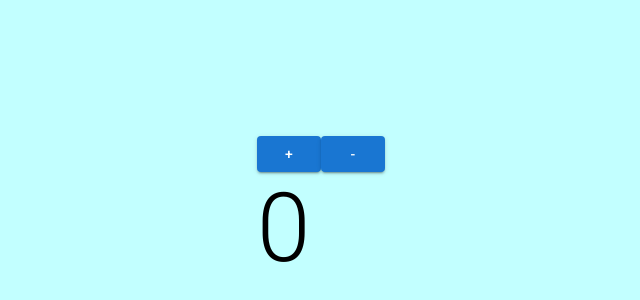
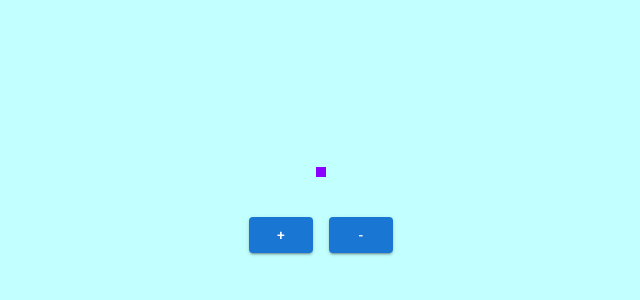
Before and after one commit to MIGELZO/intro, a React (Create React App) app: page / in a window 1280 px wide. Shown: the part 190-490 px from the top of the page, without its empty margins (319-959 px from the left). Built offline with nearby package versions, Linux system fonts and the light colour scheme.

Commit message:
shabat 9.3.24

```diff
--- a/src/App.js
+++ b/src/App.js
@@ -4,15 +4,13 @@ import "@fontsource/roboto/500.css";
 import "@fontsource/roboto/700.css";
 import "./App.css";
 import { Box } from "@mui/material";
-import Counter from "./components/Counter";
-
+import MyBoxSize from "./components/MyBoxSize";
 
 
 function app() {
-
   return (
     <Box className="App">
-      <Counter/>
+      <MyBoxSize/>
     </Box>
   );
 }
--- a/src/components/Counter.jsx
+++ b/src/components/Counter.jsx
@@ -5,7 +5,8 @@ export default function Counter() {
   const [counter, setCounter] = useState(0);
 
   const increment = () => {
-    setCounter(counter + 1);
+    setCounter((prev)=>prev+1);
+    setCounter((prev)=>prev+1);
   };
   const decrement = () => {
     setCounter(counter - 1);
--- /dev/null
+++ b/src/components/MyBoxSize.jsx
@@ -0,0 +1,47 @@
+import { Box, Button } from "@mui/material";
+import React, { useState } from "react";
+
+export default function MyBoxSize() {
+  const [size, setSize] = useState({ width: 10, height: 10 });
+
+  const sizeUp = () => {
+    size.height < 200
+      ? setSize((prev) => ({
+          height: prev.height + 10,
+          width: prev.width + 10,
+        }))
+      : (size.height = 200);
+    size.width = 200;
+  };
+
+  const sizeDown = () => {
+    size.height > 10
+      ? setSize((prev) => ({
+          height: prev.height - 10,
+          width: prev.width - 10,
+        }))
+      : (size.height = 10);
+    size.width = 10;
+  };
+
+  return (
+    <>
+      <Box
+        sx={{
+          bgcolor: "#8900FF",
+          height: size.height,
+          width: size.width,
+          mb: 5,
+        }}
+      ></Box>
+      <Box sx={{display: 'flex', gap:2}}>
+      <Button variant="contained" onClick={sizeUp}>
+        +
+      </Button>
+      <Button variant="contained" onClick={sizeDown}>
+        -
+      </Button>
+      </Box>
+    </>
+  );
+}
```
Also changed, not shown: src/components/MyBoxColor.jsx (added, +19 -0 lines).
